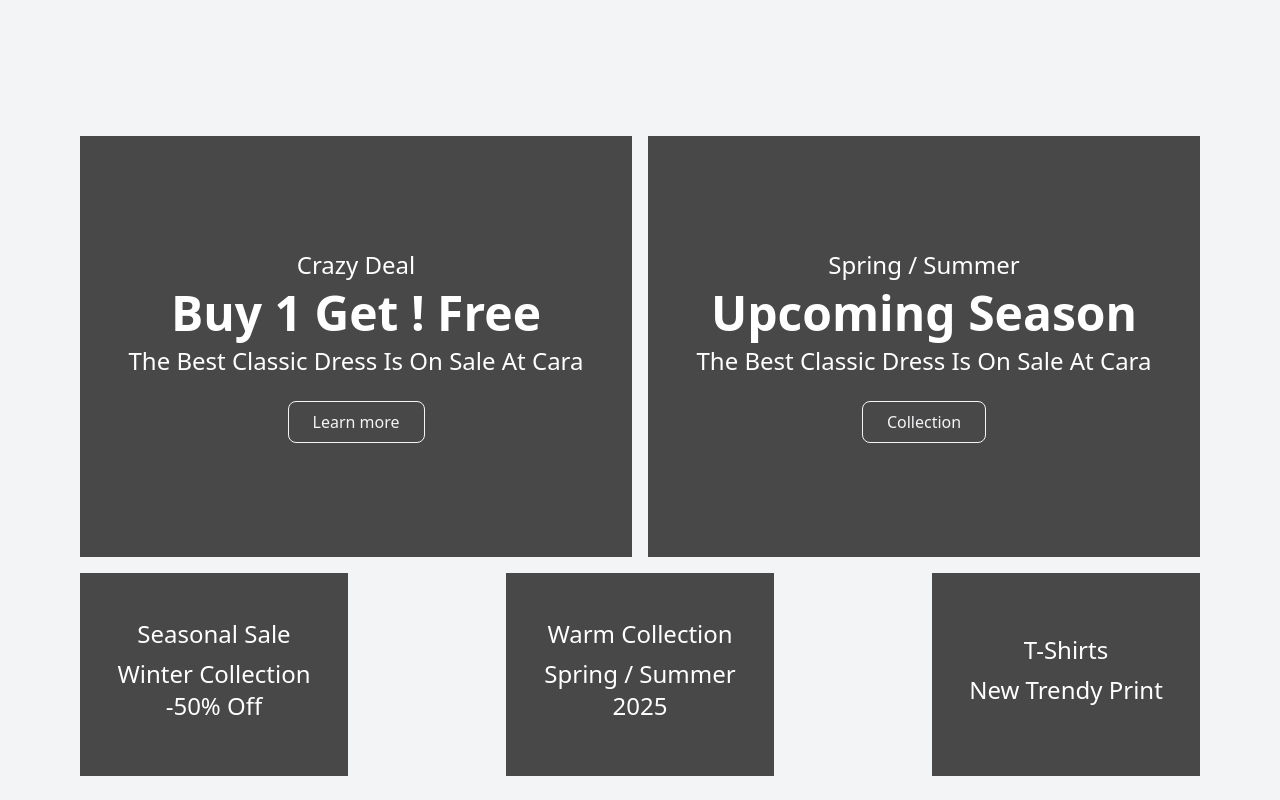
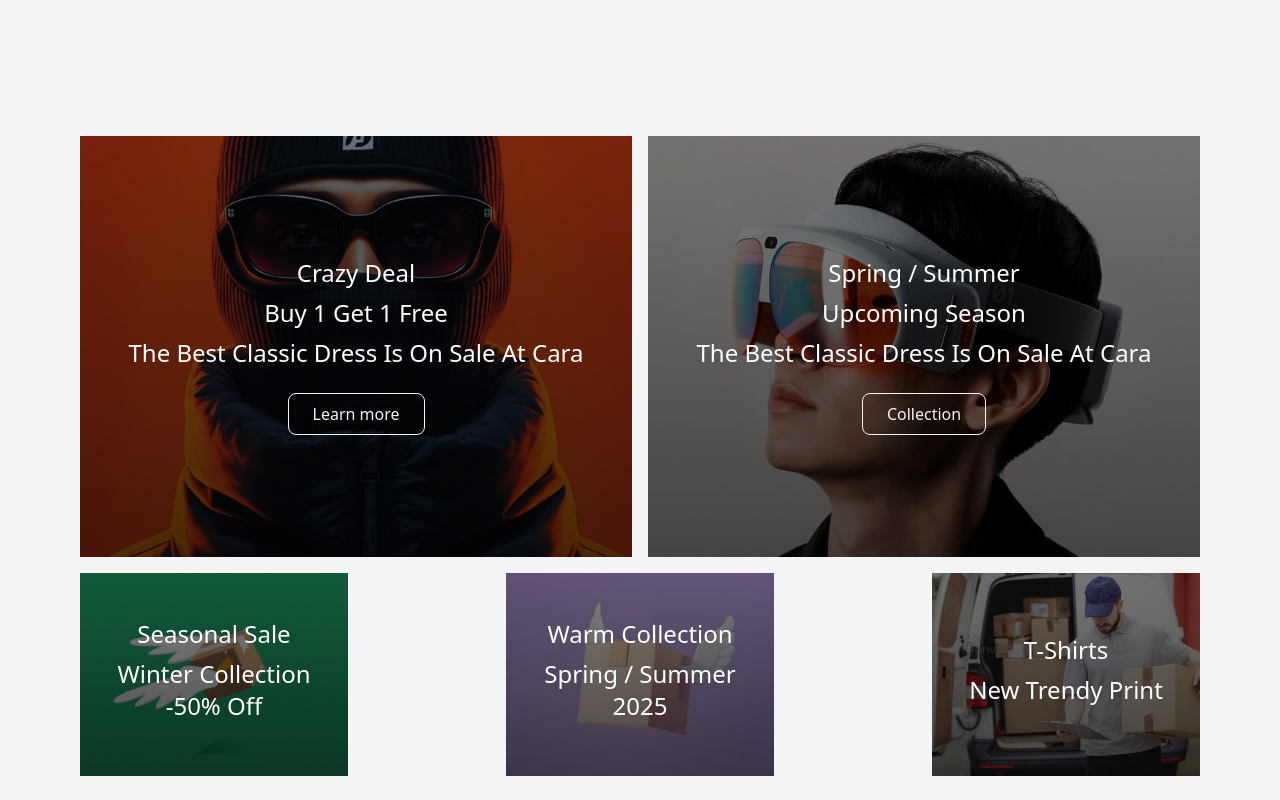
Before and after one commit to codefrontdev/ecommerce-next-front, a Next.js app: page /home in a window 1280 px wide. Shown: the part 3140-3940 px from the top of the page. Built offline with nearby package versions, Linux system fonts and the light colour scheme.

Commit message:
complete home page

```diff
--- a/package.json
+++ b/package.json
@@ -9,6 +9,7 @@
     "lint": "next lint"
   },
   "dependencies": {
+    "clsx": "^2.1.1",
     "framer-motion": "^12.5.0",
     "next": "^15.2.2",
     "react": "^19.0.0",
--- a/src/app/_components/imageShop.jsx
+++ b/src/app/_components/imageShop.jsx
@@ -1,52 +1,35 @@
-const imageData = [
+const images = [
     {
         src: "/jjfkfk.jpeg",
-        title: [
-            { text: "crazy deal", className: "text-lg md:text-2xl" },
-            { text: "buy 1 get ! free", className: "text-3xl md:text-5xl font-bold" },
-            { text: "the best classic dress is on sale at cara", className: "text-lg md:text-2xl" }
-        ],
+        title: ["crazy deal", "buy 1 get 1 free", "the best classic dress is on sale at cara"],
         buttonText: "Learn more",
         colSpan: "col-span-2 md:col-span-4",
         rowSpan: "row-span-4",
     },
     {
         src: "/Instagram.jpeg",
-        title: [
-            { text: "spring / summer", className: "text-lg md:text-2xl" },
-            { text: "upcoming season", className: "text-3xl md:text-5xl font-bold" },
-            { text: "the best classic dress is on sale at cara", className: "text-lg md:text-2xl" }
-        ],
+        title: ["spring / summer", "upcoming season", "the best classic dress is on sale at cara"],
         buttonText: "Collection",
         colSpan: "col-span-2 md:col-span-4",
         rowSpan: "row-span-4",
     },
     {
         src: "/_.jpeg",
-        title: [
-            { text: "seasonal sale", className: "text-lg md:text-2xl" },
-            { text: "winter collection -50% off", className: "text-lg md:text-2xl" }
-        ],
+        title: ["seasonal sale", "winter collection -50% off"],
         buttonText: null,
         colSpan: "col-span-1 md:col-span-2",
         rowSpan: "row-span-2 row-start-5",
     },
     {
         src: "/hjhh.jpeg",
-        title: [
-            { text: "warm collection", className: "text-lg md:text-2xl" },
-            { text: "Spring / summer 2025", className: "text-lg md:text-2xl" }
-        ],
+        title: ["warm collection", "Spring / summer 2025"],
         buttonText: null,
         colSpan: "col-span-1 md:col-span-2",
         rowSpan: "row-span-2 col-start-2 md:col-start-4 row-start-5",
     },
     {
         src: "/gdhgjg.jpeg",
-        title: [
-            { text: "t-shirts", className: "text-lg md:text-2xl" },
-            { text: "new trendy print", className: "text-lg md:text-2xl" }
-        ],
+        title: ["t-shirts", "new trendy print"],
         buttonText: null,
         colSpan: "col-span-1 md:col-span-2",
         rowSpan: "row-span-2 col-start-2 md:col-start-7 row-start-5",
@@ -56,16 +39,17 @@ const imageData = [
 const ImageShop = () => {
     return (
         <div className="h-screen p-10 md:p-20 grid grid-cols-2 md:grid-cols-4 lg:grid-cols-8 grid-rows-6 gap-4 bg-gray-100">
-            {imageData.map((image, index) => (
+            {images.map((image, index) => (
                 <div
                     key={index}
-                    className={`relative bg-cover bg-center bg-[url(${image.src})] ${image.colSpan} ${image.rowSpan} min-h-[150px]`}
+                    className={`relative bg-cover bg-center transition-transform duration-300 hover:scale-97 ${image.colSpan} ${image.rowSpan} min-h-[150px]`}
+                    style={{ backgroundImage: `url(${image.src})` }}
                 >
-                    <div className="absolute inset-0 bg-black opacity-70"></div>
+                    <div className="absolute inset-0 bg-gradient-to-b from-black/50 to-black/70"></div>
                     <div className="absolute inset-0 flex flex-col justify-center items-center text-center px-4 py-6">
-                        {image.title.map((line, idx) => (
-                            <h1 key={idx} className={`text-white ${line.className} mb-2`}>
-                                {line.text}
+                        {image.title.map((text, idx) => (
+                            <h1 key={idx} className="text-white text-lg md:text-2xl mb-2">
+                                {text}
                             </h1>
                         ))}
                         {image.buttonText && (
```
Also changed, not shown: 1 other file (tests, documents, lock files or other folders).
